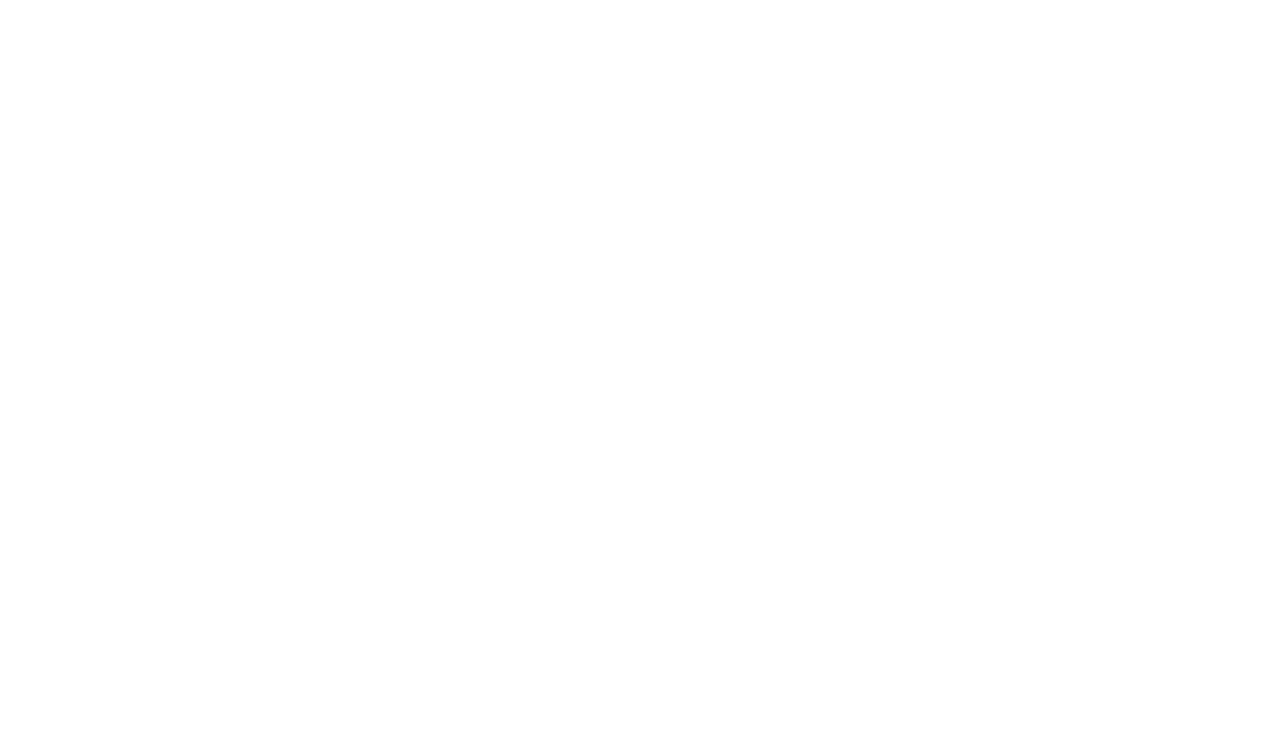
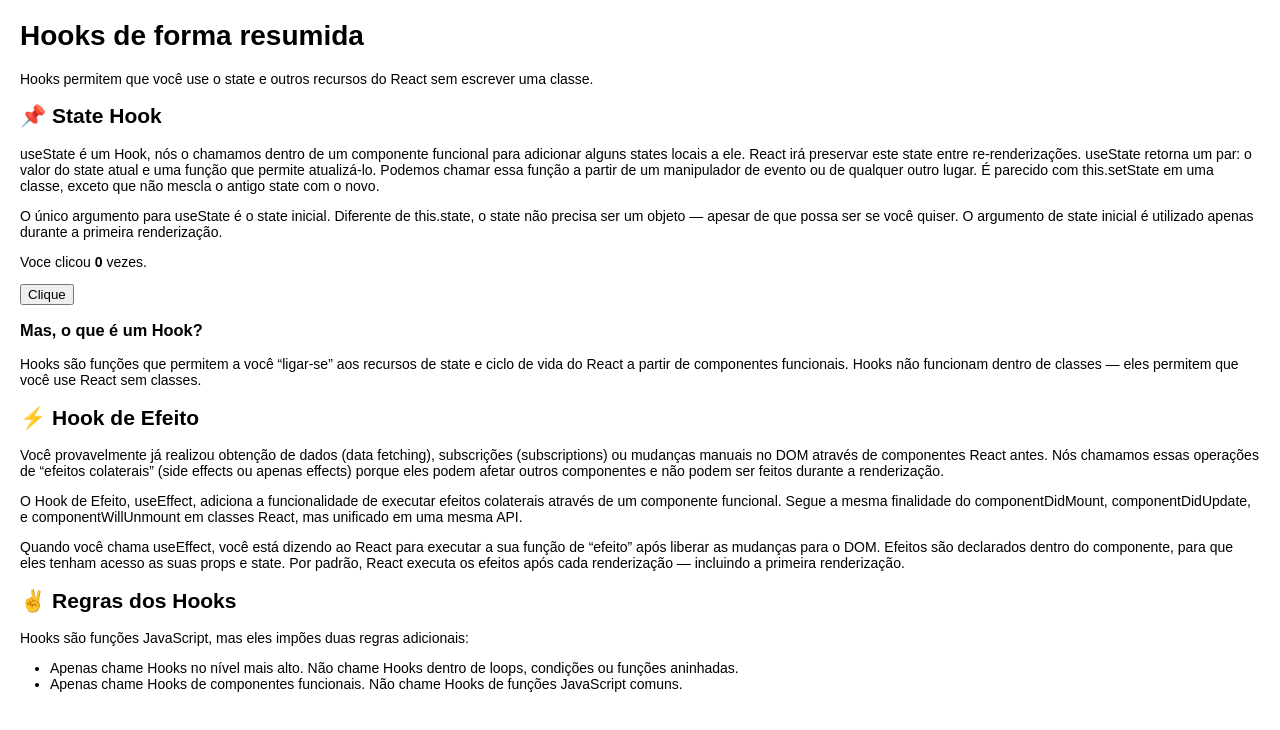
Before and after one commit to MarcosJBM/Learning-React, a React (Create React App) app: page /HooksSummary in a window 1280 px wide. Shown: the top 730 px of the page. Built offline with nearby package versions, Linux system fonts and the light colour scheme.

Commit message:
Added Hooks in a nutshell.

```diff
--- a/src/Pages/Home/index.tsx
+++ b/src/Pages/Home/index.tsx
@@ -1,15 +1,17 @@
-import React from "react";
+import React, { Fragment } from "react";
 import { Link } from "react-router-dom";
 
 function Home() {
   return (
-    <div>
-      <Link to="/Game">Jogo da Velha</Link>
+    <Fragment>
+      <Link to='/Game'>Jogo da Velha</Link>
       <br />
-      <Link to="/MainConcepts">Principais Conceitos</Link>
+      <Link to='/MainConcepts'>Principais Conceitos</Link>
       <br />
-      <Link to="/AdvancedGuides">Guias Avançados</Link>
-    </div>
+      <Link to='/AdvancedGuides'>Guias Avançados</Link>
+      <br />
+      <Link to='/Hooks'>Hooks</Link>
+    </Fragment>
   );
 }
 
--- /dev/null
+++ b/src/Pages/Hooks/HooksSummary/index.tsx
@@ -0,0 +1,89 @@
+import React, { useEffect, useState } from "react";
+
+function Counter() {
+  const [count, setCount] = useState(0);
+
+  useEffect(() => {
+    document.title = `Clicks ${count}`;
+  });
+
+  return (
+    <div>
+      <p>
+        Voce clicou <strong>{count}</strong> vezes.
+      </p>
+      <button onClick={() => setCount(count + 1)}>Clique</button>
+    </div>
+  );
+}
+
+export default function HooksSummary() {
+  return (
+    <div>
+      <h1>Hooks de forma resumida</h1>
+      <p>
+        Hooks permitem que você use o state e outros recursos do React sem
+        escrever uma classe.
+      </p>
+      <h2>📌 State Hook</h2>
+      <p>
+        useState é um Hook, nós o chamamos dentro de um componente funcional
+        para adicionar alguns states locais a ele. React irá preservar este
+        state entre re-renderizações. useState retorna um par: o valor do state
+        atual e uma função que permite atualizá-lo. Podemos chamar essa função a
+        partir de um manipulador de evento ou de qualquer outro lugar. É
+        parecido com this.setState em uma classe, exceto que não mescla o antigo
+        state com o novo.
+      </p>
+      <p>
+        O único argumento para useState é o state inicial. Diferente de
+        this.state, o state não precisa ser um objeto — apesar de que possa ser
+        se você quiser. O argumento de state inicial é utilizado apenas durante
+        a primeira renderização.
+      </p>
+      <Counter />
+      <h3>Mas, o que é um Hook?</h3>
+      <p>
+        Hooks são funções que permitem a você “ligar-se” aos recursos de state e
+        ciclo de vida do React a partir de componentes funcionais. Hooks não
+        funcionam dentro de classes — eles permitem que você use React sem
+        classes.
+      </p>
+      <h2>⚡️ Hook de Efeito</h2>
+      <p>
+        Você provavelmente já realizou obtenção de dados (data fetching),
+        subscrições (subscriptions) ou mudanças manuais no DOM através de
+        componentes React antes. Nós chamamos essas operações de “efeitos
+        colaterais” (side effects ou apenas effects) porque eles podem afetar
+        outros componentes e não podem ser feitos durante a renderização.
+      </p>
+      <p>
+        O Hook de Efeito, useEffect, adiciona a funcionalidade de executar
+        efeitos colaterais através de um componente funcional. Segue a mesma
+        finalidade do componentDidMount, componentDidUpdate, e
+        componentWillUnmount em classes React, mas unificado em uma mesma API.
+      </p>
+      <p>
+        Quando você chama useEffect, você está dizendo ao React para executar a
+        sua função de “efeito” após liberar as mudanças para o DOM. Efeitos são
+        declarados dentro do componente, para que eles tenham acesso as suas
+        props e state. Por padrão, React executa os efeitos após cada
+        renderização — incluindo a primeira renderização.
+      </p>
+      <h2>✌️ Regras dos Hooks</h2>
+      <p>
+        Hooks são funções JavaScript, mas eles impões duas regras adicionais:
+      </p>
+      <ul>
+        <li>
+          Apenas chame Hooks no nível mais alto. Não chame Hooks dentro de
+          loops, condições ou funções aninhadas.
+        </li>
+        <li>
+          Apenas chame Hooks de componentes funcionais. Não chame Hooks de
+          funções JavaScript comuns.
+        </li>
+      </ul>
+    </div>
+  );
+}
--- /dev/null
+++ b/src/Pages/Hooks/index.tsx
@@ -0,0 +1,10 @@
+import React from "react";
+import { Link } from "react-router-dom";
+
+export default function Hooks() {
+  return (
+    <div>
+      <Link to='/HooksSummary'>Hooks de forma resumida</Link>
+    </div>
+  );
+}
--- a/src/routes.tsx
+++ b/src/routes.tsx
@@ -5,6 +5,7 @@
 import Home from "./Pages/Home";
 import MainConcepts from "./Pages/mainConcepts";
 import AdvancedGuides from "./Pages/AdvancedGuides";
+import Hooks from "./Pages/Hooks";
 
 import IntroducingJSX from "./Pages/mainConcepts/IntroducingJSX";
 import ComponentsAndProps from "./Pages/mainConcepts/ComponentsAndProps";
@@ -26,11 +27,14 @@
 import RenderProps from "./Pages/AdvancedGuides/RenderProps";
 import RefsAndDom from "./Pages/AdvancedGuides/RefsAndDom";
 
+import HooksSummary from "./Pages/Hooks/HooksSummary";
+
 export default function Routes() {
   return (
     <BrowserRouter>
       <Route exact path='/' component={Home} />
       <Route path='/Game' component={Game} />
+
       <Route path='/MainConcepts' component={MainConcepts} />
       <Route path='/IntroducingJSX' component={IntroducingJSX} />
       <Route path='/ComponentsAndProps' component={ComponentsAndProps} />
@@ -44,6 +48,7 @@
         path='/CompositionVsInheritance'
         component={CompositionVsInheritance}
       />
+
       <Route path='/AdvancedGuides' component={AdvancedGuides} />
       <Route path='/CodeSplitting' component={CodeSplitting} />
       <Route path='/Context' component={Context} />
@@ -54,6 +59,9 @@
       <Route path='/Portals' component={Portals} />
       <Route path='/RenderProps' component={RenderProps} />
       <Route path='/RefsAndDom' component={RefsAndDom} />
+
+      <Route path='/Hooks' component={Hooks} />
+      <Route path='/HooksSummary' component={HooksSummary} />
     </BrowserRouter>
   );
 }
```
